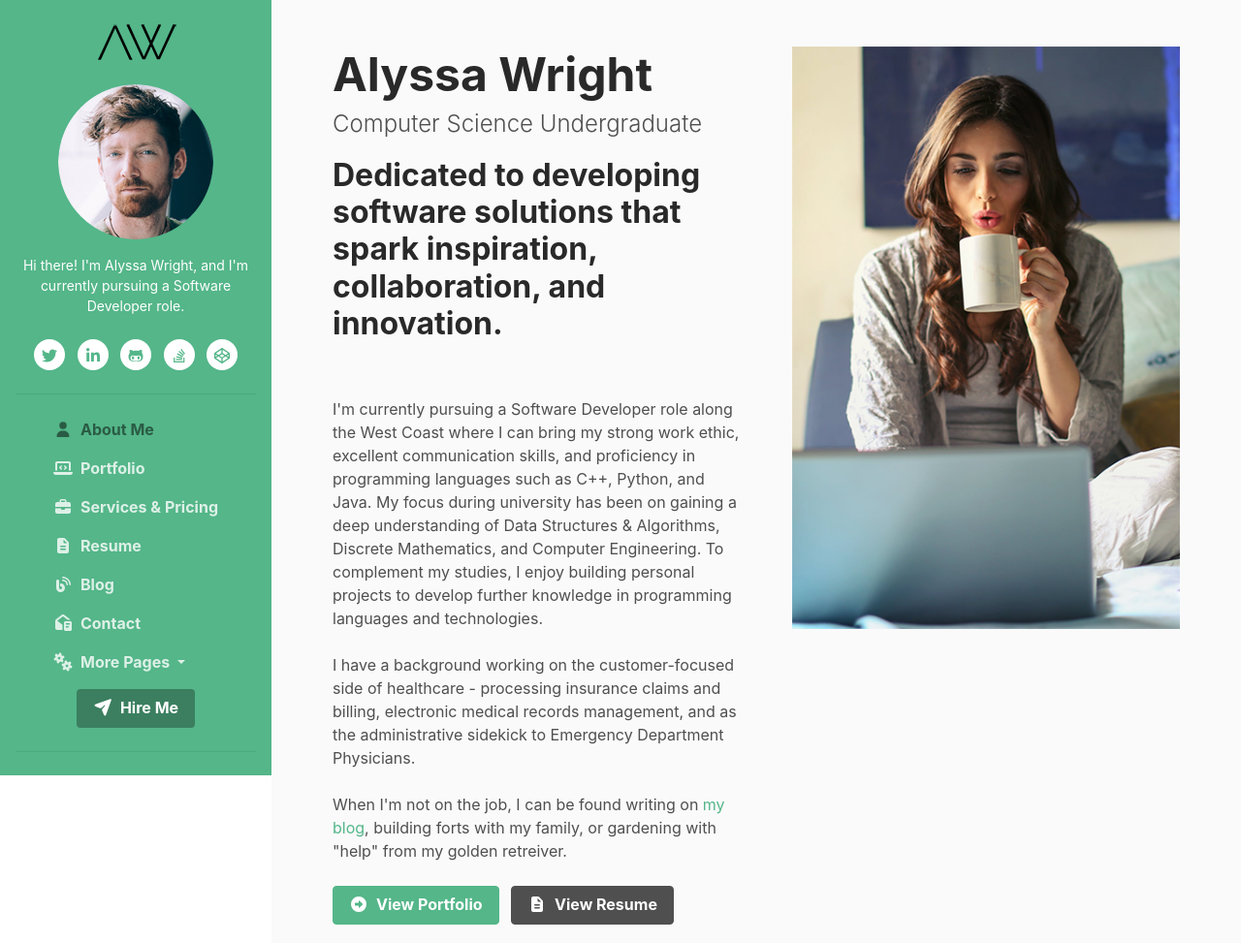
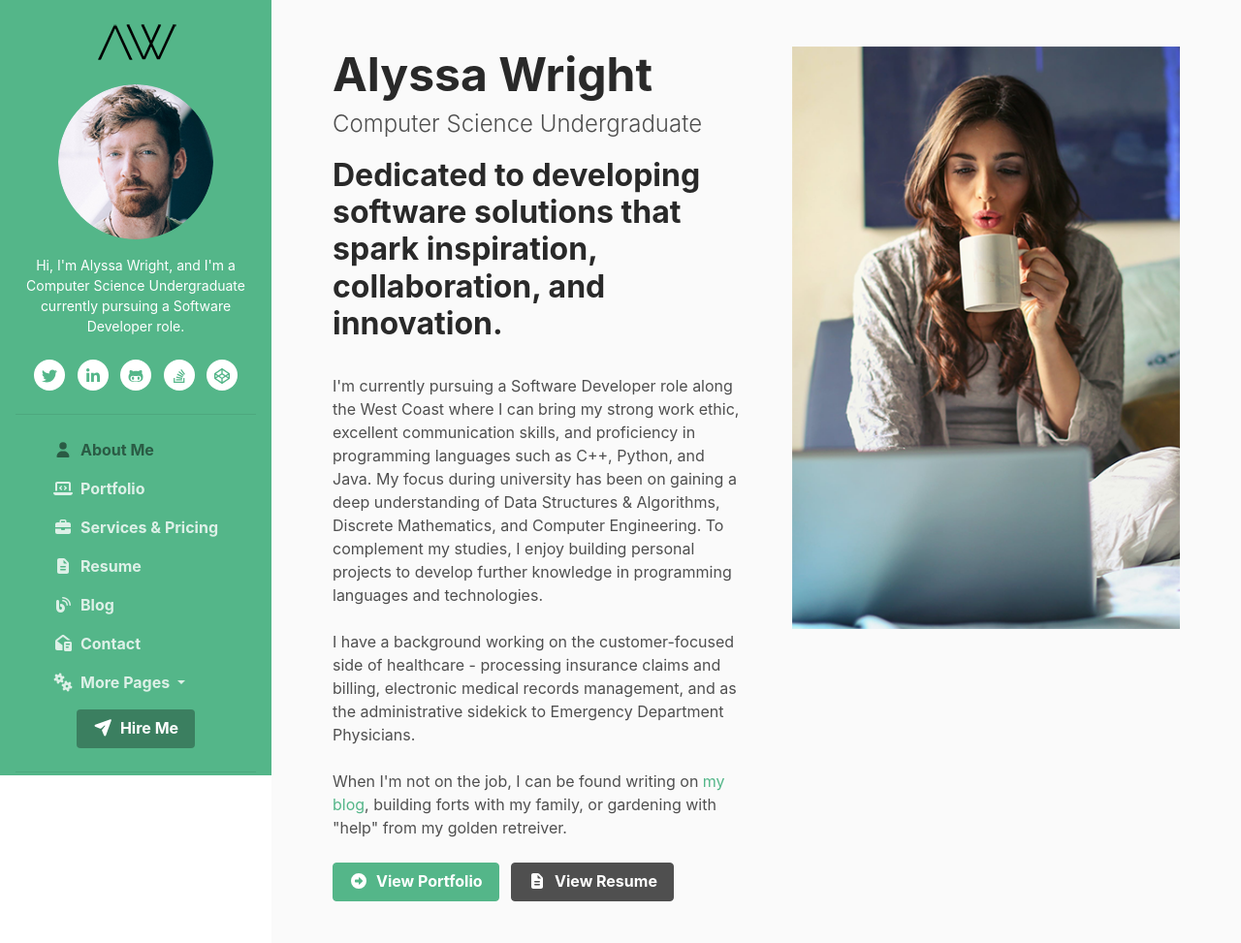
Before and after one commit to alyssawright-dev/portfolioWeb, a plain HTML site: page index.html in a window 1280 px wide. Shown: the top 973 px of the page at 97% size. Drawn offline with Linux system fonts and the light colour scheme.

Commit message:
Update index

```diff
--- a/index.html
+++ b/index.html
@@ -12,7 +12,7 @@
 	<link rel="shortcut icon" href="favicon.ico">
 
 	<!-- Google Fonts -->
-	<link href="https://fonts.googleapis.com/css?family=Roboto:300,400,500,700" rel="stylesheet">
+	<link href="https://fonts.googleapis.com/css?family=Montserrat:300,400,500,700" rel="stylesheet">
 
 	<!-- FontAwesome JS -->
     <script defer src="assets/fontawesome/js/all.js"></script>
@@ -41,7 +41,7 @@
 					<div class="profile-section pt-3 pt-lg-0">
 						<img class="profile-image mb-3 rounded-circle mx-auto" src="assets/images/profile.png" alt="image" >
 
-						<div class="bio mb-3">Hi there! I'm Alyssa Wright, and I'm currently pursuing a Software Developer role.</div><!--//bio-->
+						<div class="bio mb-3">Hi, I'm Alyssa Wright, and I'm a Computer Science Undergraduate currently pursuing a Software Developer role.</div><!--//bio-->
 						<ul class="social-list list-inline py-2 mx-auto">
 							<li class="list-inline-item"><a href="#"><i class="fab fa-twitter fa-fw"></i></a></li>
 							<li class="list-inline-item"><a href="#"><i class="fab fa-linkedin-in fa-fw"></i></a></li>
@@ -112,7 +112,7 @@
 					<div class="media-body">
 						<h2 class="name font-weight-bold mb-1">Alyssa Wright</h2>
 						<div class="tagline mb-3">Computer Science Undergraduate</div>
-						<div class="bio mb-4"><b><h2>Dedicated to developing software solutions that spark inspiration, collaboration, and innovation.</h2></b><br><br>
+						<div class="bio mb-4"><b><h2>Dedicated to developing software solutions that spark inspiration, collaboration, and innovation.</h2></b><br>
 							I'm currently pursuing a Software Developer role along the West Coast where I can bring my strong work ethic, excellent communication skills, and proficiency in programming languages such as C++, Python, and Java. My focus during university has been on gaining a deep understanding of Data Structures & Algorithms, Discrete Mathematics, and Computer Engineering. To complement my studies, I enjoy building personal projects to develop further knowledge in programming languages and technologies.<br><br>
 							I have a background working on the customer-focused side of healthcare - processing insurance claims and billing, electronic medical records management, and as the administrative sidekick to Emergency Department Physicians.<br><br>
 							When I'm not on the job, I can be found writing on <a class="link-on-bg" href="blog-home.html">my blog</a>, building forts with my family, or gardening with "help" from my golden retreiver.
```
